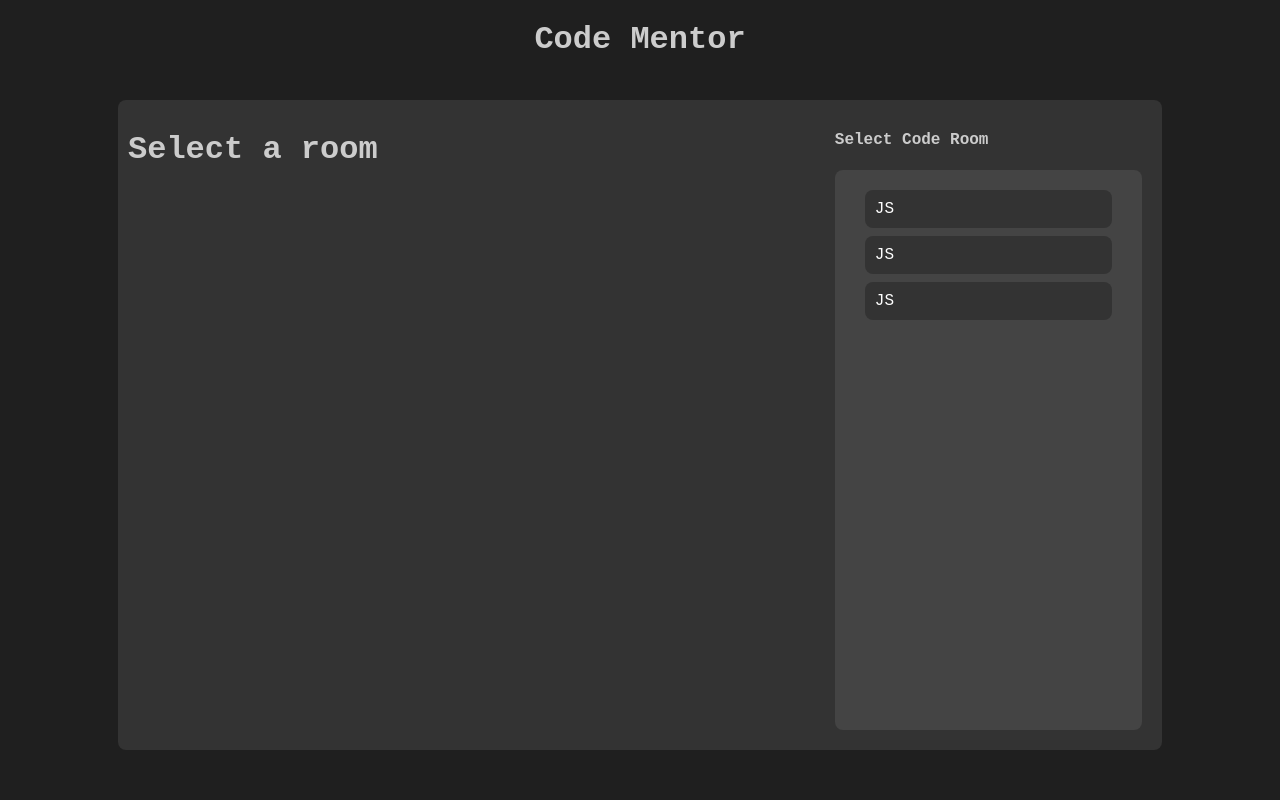
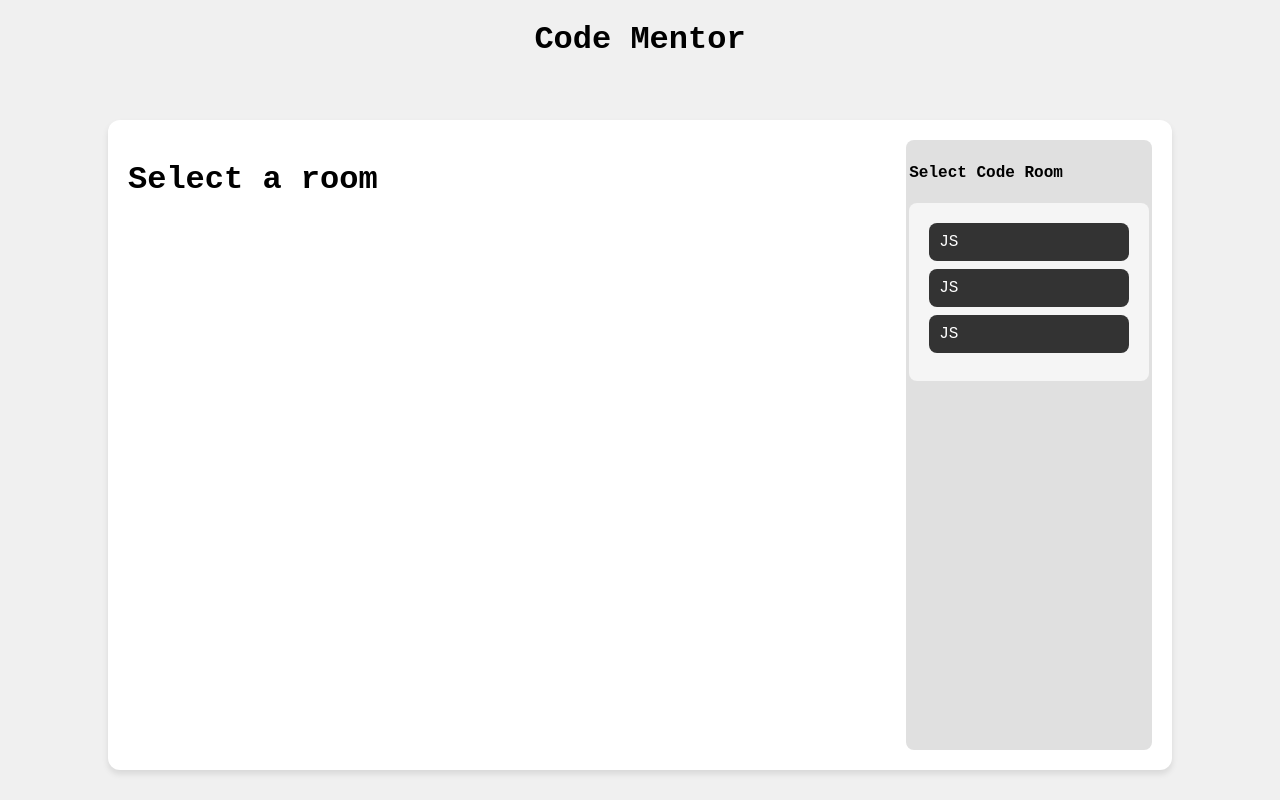
Before and after one commit to ShaharWeissman/Code-Mentor, a React (Vite) app in the folder client/: page / in a window 1280 px wide. Built offline with nearby package versions, Linux system fonts and the light colour scheme; no server answers.

Commit message:
Update Layout.css

```diff
--- a/client/src/components/layout/Layout.css
+++ b/client/src/components/layout/Layout.css
@@ -3,13 +3,13 @@
   flex-grow: 1;
   flex-direction: column;
   align-items: center;
-  /* justify-content: center; */
-  font-family: 'Arial', sans-serif;
-  color: #ccc;
+  font-family: "Arial", sans-serif;
+  color: rgb(122, 36, 36)141;
   overflow-y: auto;
-  font-family: 'M PLUS 1 Code', monospace;
-  width: 100%; /* Takes full width */
-  height: 100%; /* Takes full height, but flex-grow: 1 is the key */
+  font-family: "M PLUS 1 Code", monospace;
+  width: 100%;
+  height: 100%;
+  background-color: #f0f0f0;
 }
 
 .main-container {
@@ -17,34 +17,40 @@
   flex-grow: 1;
   width: 80%;
   margin-top: 20px;
-  padding: 10px;
-  background-color: #333;
-  border-radius: 8px;
+  padding: 20px;
+  background-color: #fff;
+  border-radius: 12px;
   justify-content: space-between;
-  height: 100%; /* Takes full height, but flex-grow: 1 is the key */
-  margin-bottom: 50px;
+  height: 100%;
+  margin-bottom: 30px;
+  box-shadow: 0 4px 6px rgba(0, 0, 0, 0.1);
 }
 
 .code-editor {
-  width: 50%;
+  width: 65%;
 }
 
 .sidebar {
-  width: 30%;
-  display: flex;
+  width: 24%;
+  display: block;
   flex-direction: column;
-  margin: 0 10px;
+  padding: 3px 3px;
+  align-items: center;
+  justify-content: center;
+  background-color: #e0e0e0;
+  border-radius: 8px;
+  box-sizing: border-box;
 }
 
-/* Adjust styling for code block and participants list as needed */
 .code-block,
 .participants-list {
-  flex: 1;
-  background-color: #444;
-  padding: 20px 30px;
+  flex: auto;
+  background-color: #f5f5f5;
+  padding: 20px;
   border-radius: 8px;
-  margin-bottom: 10px;
+  margin-bottom: 15px;
 }
+
 header {
-  margin-bottom: 0;
+  margin-bottom: 20px;
 }
```
